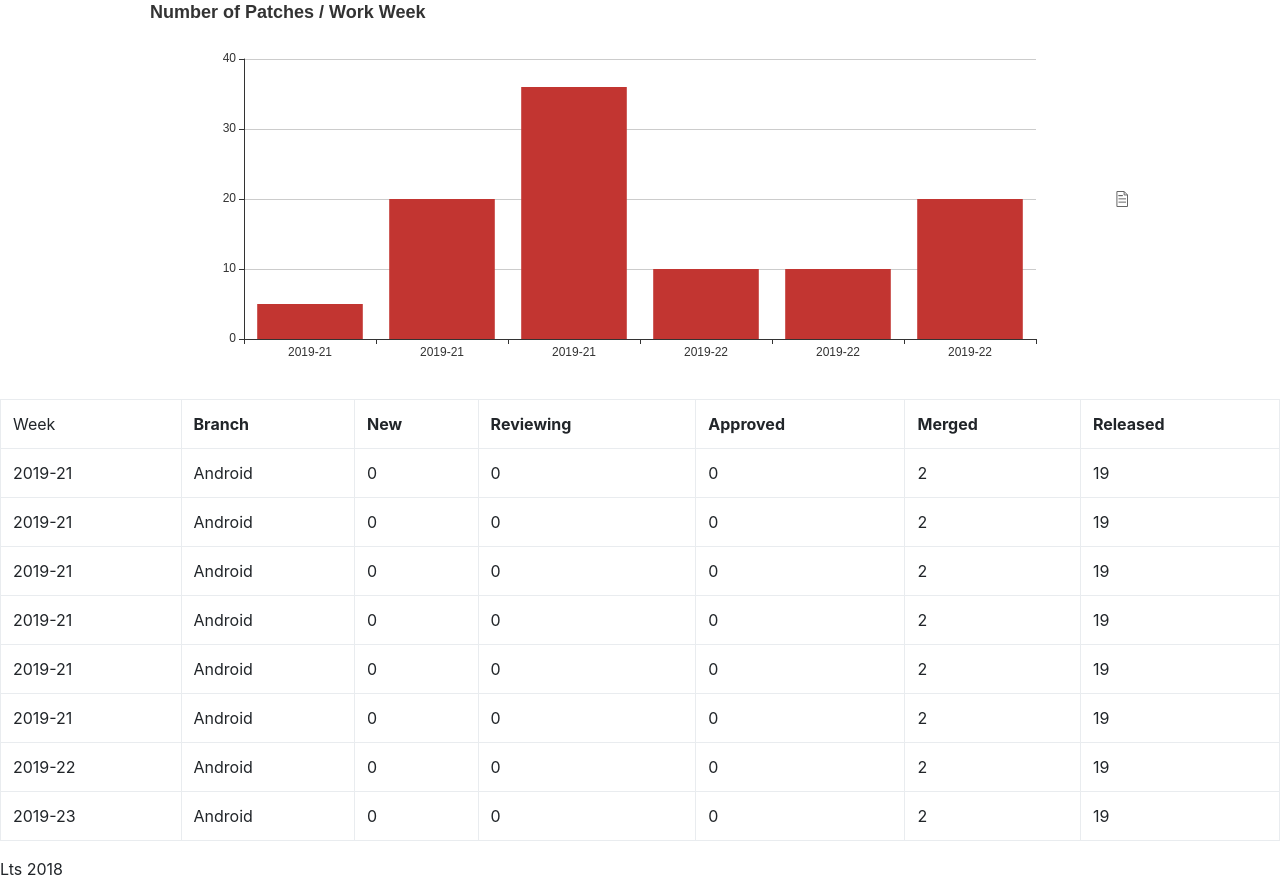
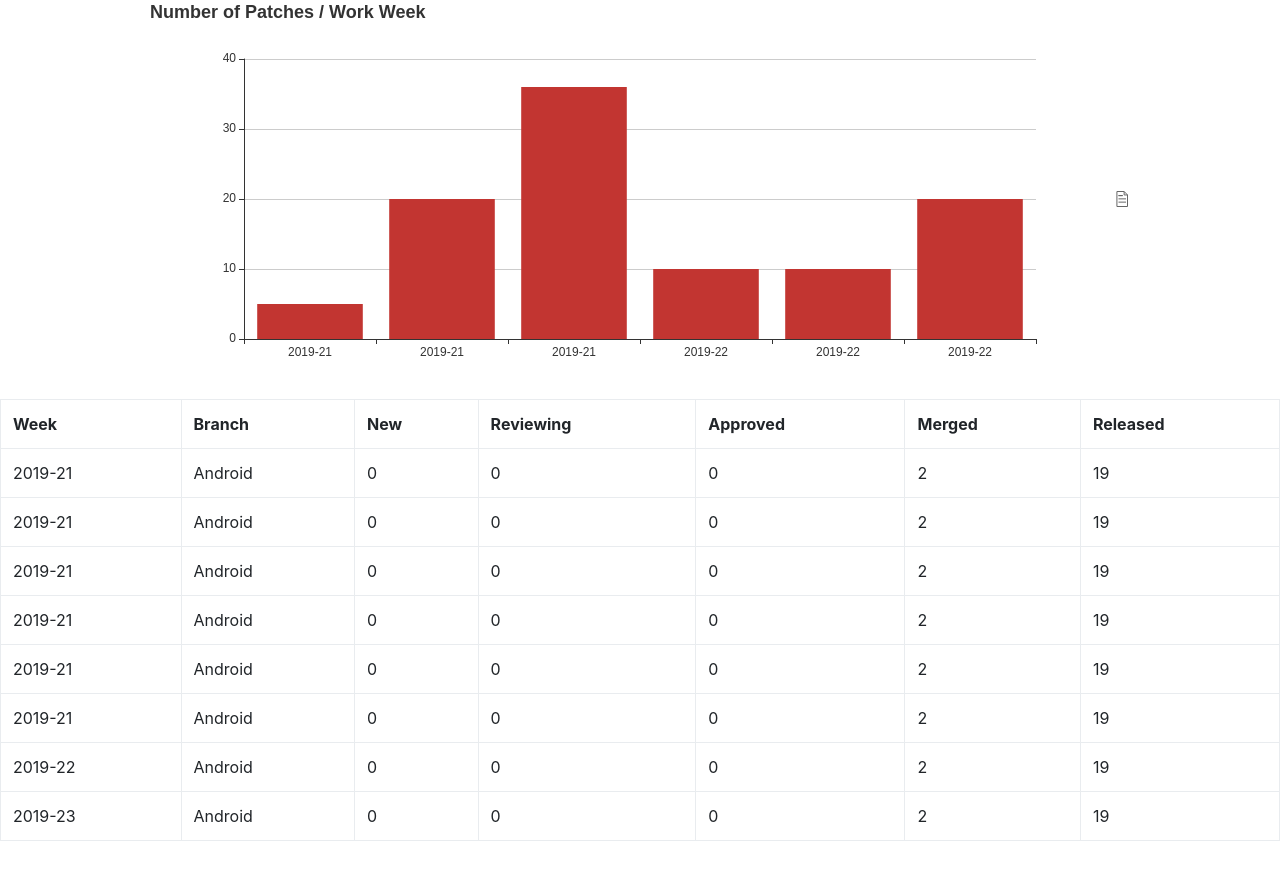
Before and after one commit to twotigers0608/dj_myblog, a Django app: page /index/ in a window 1280 px wide. Shown: the part 401-1282 px from the top of the page. After the commit the page ends 1242 px from the top, so only its background shows below. Run offline with Django 3.2, Linux system fonts and the light colour scheme; some libraries are stand-ins or nearby versions.

Commit message:
前端完成需要后端数据

```diff
--- a/myblog/templates/text.html
+++ b/myblog/templates/text.html
@@ -66,7 +66,7 @@
             calculable: true,
             // 显示每周
             xAxis: {
-                data: ["衬衫", "羊毛衫", "雪纺衫", "裤子", "高跟鞋", "袜子", "衬衫", "羊毛衫", "雪纺衫", "裤子", "高跟鞋", "袜子"],
+                data: ["2019-21", "2019-22","2019-23","2019-24", "2019-25", "2019-26", "2019-27", "2019-28", "2019-29", "2019-30"],
                 axisLabel: {
                     interval: 0,
                     rotate: 40
@@ -204,11 +204,13 @@
     // 处理点击事件并且跳转到相应的百度搜索页面
     myChart1.on('click', function (params) {
         $("#tabledata tr").hide()
+        $("#tabledata .title").show()
         $("#tabledata ." + params.name ).show()
     })
     ;
     myChart.on('click', function (params) {
        $("#tabledata tr").hide()
+        $("#tabledata .title").show()
         $("#tabledata ." + params.name ).show()
     })
     $(function for_ajax() {
@@ -242,22 +244,15 @@
 
 </script>
 <table class="table table-bordered" id='tabledata'>
-    <td> Week
+    <tr class="title">
+        <th>Week</th>
         <th>Branch</th>
         <th>New</th>
         <th>Reviewing</th>
         <th>Approved</th>
         <th>Merged</th>
         <th>Released</th>
-    </td>
-</table>
-<script>
-
-</script>
-<table class="changeTable accountDashboard" style="width: 100%;">
-    <colgroup>
-        {{ 'Lts 2018' }}
-    </colgroup>
+    </tr>
 </table>
 </body>
 
```
